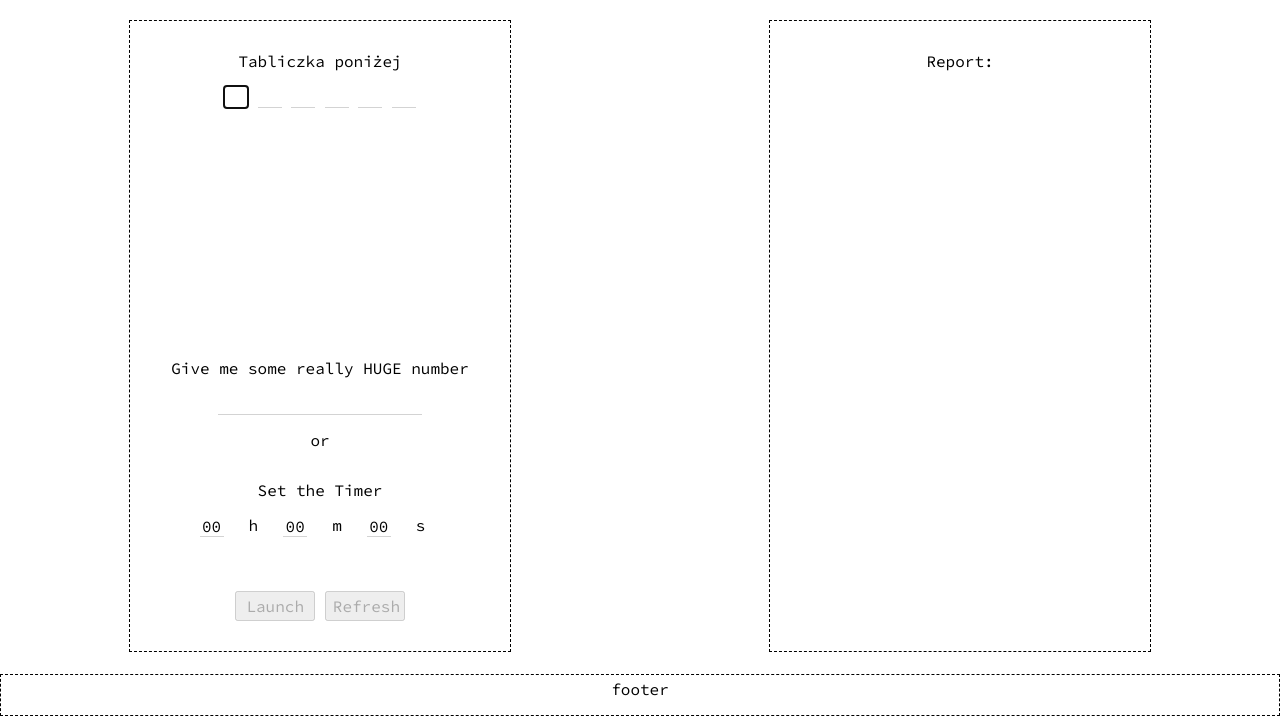
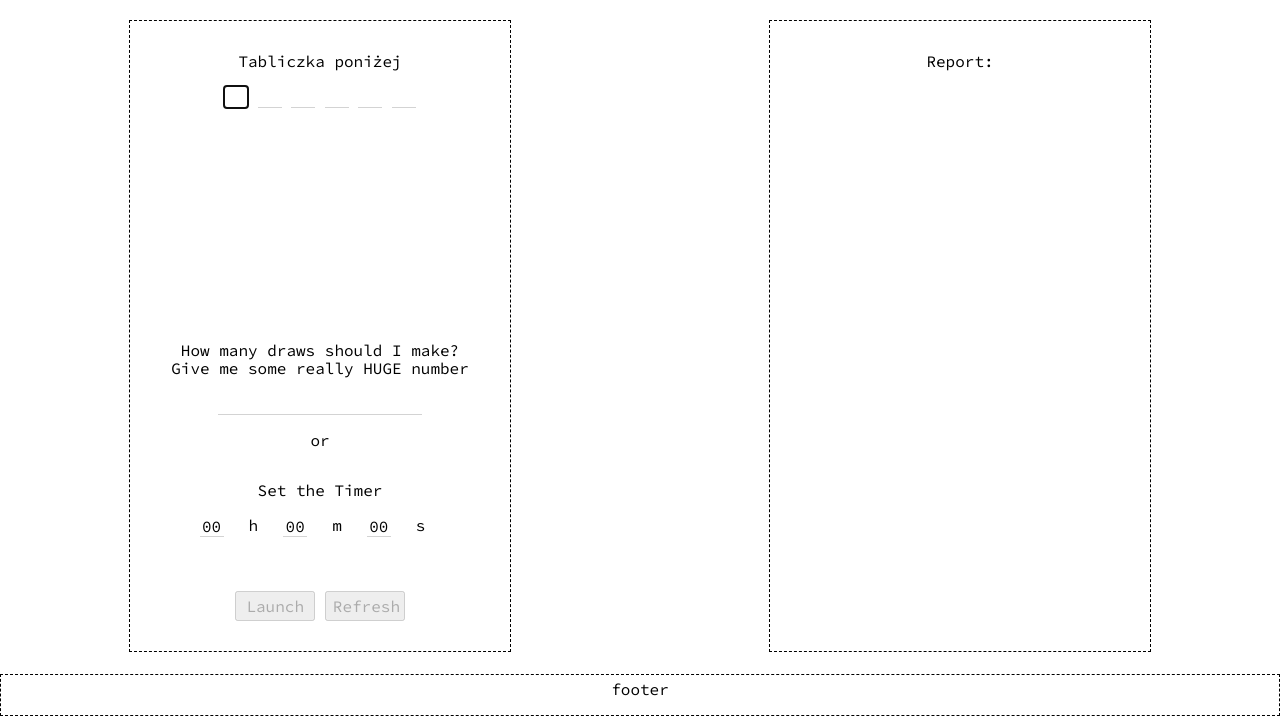
Before and after one commit to MaciejReimann/LottoGenerator, a plain HTML site: page index.html in a window 1280 px wide. Shown: the part 84-800 px from the top of the page. Drawn offline with nearby package versions, Linux system fonts and the light colour scheme.

Commit message:
How many draws should I make?

```diff
--- a/index.html
+++ b/index.html
@@ -27,8 +27,8 @@
 
             </div>
             <div class='input-elements' id='number-of-times'>
-                <p>Give me some really HUGE number</p>
-
+                <p>How many draws should I make? <br>
+                Give me some really HUGE number</p>
                 <input class='number' type='text' id='how-many' size="1000000000000000" >
 
 <!--                <p>That will take zirca...</p>-->
```
